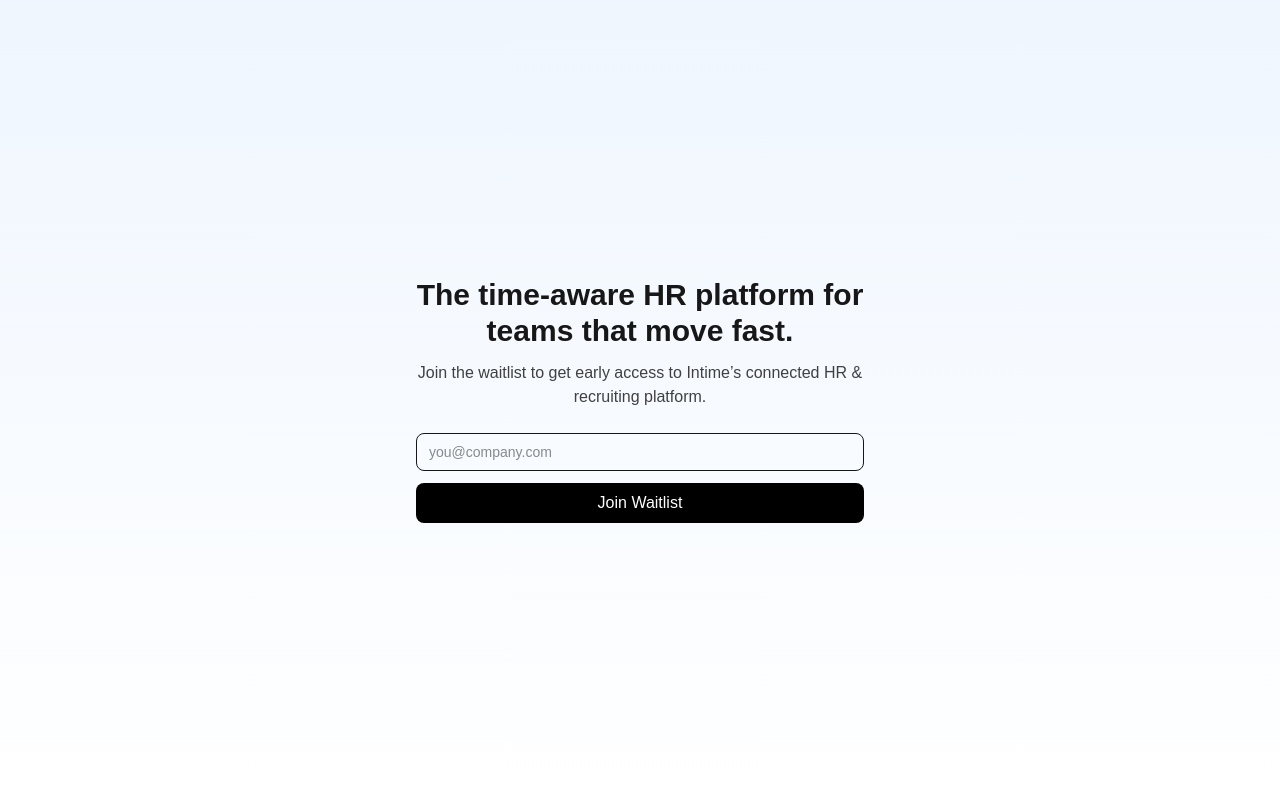
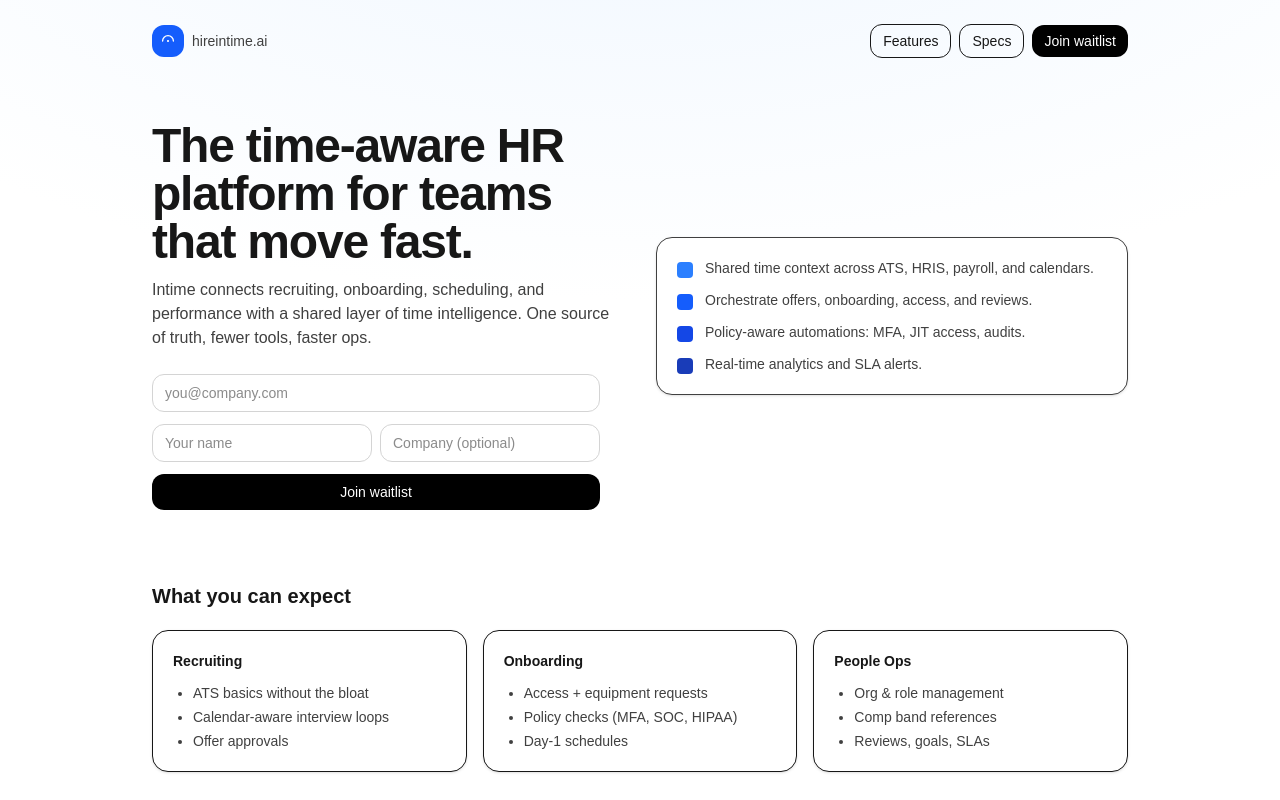
Before and after one commit to katherine-lowen/hireintime-landing, a Next.js app: page / in a window 1280 px wide. Shown: the top 800 px of the page. Built offline with nearby package versions, Linux system fonts and the light colour scheme; no server answers.

Commit message:
ui: simple on-brand single-file landing

```diff
--- a/app/page.tsx
+++ b/app/page.tsx
@@ -1,64 +1,125 @@
 "use client";
 import { useState } from "react";
 
+const ENDPOINT = process.env.NEXT_PUBLIC_FORM_ENDPOINT || "";
+
 export default function Page() {
-  const [status, setStatus] = useState("idle");
+  const [status, setStatus] = useState<"idle" | "loading" | "ok" | "error">("idle");
 
   async function handleSubmit(e: React.FormEvent<HTMLFormElement>) {
     e.preventDefault();
     setStatus("loading");
-
-    const formData = new FormData(e.currentTarget);
-    const data = Object.fromEntries(formData.entries());
+    const data = Object.fromEntries(new FormData(e.currentTarget).entries());
 
     try {
-      const res = await fetch("https://formspree.io/f/REPLACE_WITH_YOUR_CODE", {
+      const res = await fetch(ENDPOINT, {
         method: "POST",
         headers: { "Content-Type": "application/json" },
         body: JSON.stringify(data),
       });
-      if (!res.ok) throw new Error("Bad response");
+      if (!res.ok) throw new Error();
       setStatus("ok");
-      e.currentTarget.reset();
-    } catch (err) {
+      (e.currentTarget as HTMLFormElement).reset();
+    } catch {
       setStatus("error");
     }
   }
 
   return (
-    <main className="min-h-screen bg-gradient-to-b from-blue-50 to-white flex items-center justify-center px-4">
-      <div className="max-w-md w-full text-center">
-        <h1 className="text-3xl font-semibold mb-3">
+    <main className="min-h-screen bg-[radial-gradient(1000px_500px_at_50%_-200px,#eef6ff,white)]">
+      <div className="mx-auto max-w-5xl px-6">
+        {/* Header */}
+        <header className="flex items-center justify-between py-6">
+          <div className="flex items-center gap-2">
+            <div className="h-8 w-8 rounded-xl bg-blue-600 grid place-items-center">
+              <svg width="18" height="18" viewBox="0 0 40 40" fill="none">
+                <path d="M8 20a12 12 0 0 1 24 0" stroke="#fff" strokeWidth="3" strokeLinecap="round"/>
+                <circle cx="20" cy="20" r="2.4" fill="#fff"/>
+              </svg>
+            </div>
+            <span className="text-sm font-medium text-neutral-700">hireintime.ai</span>
+          </div>
+          <nav className="flex items-center gap-2 text-sm">
+            <a href="#features" className="rounded-xl border px-3 py-1.5 hover:bg-neutral-100">Features</a>
+            <a href="#specs" className="rounded-xl border px-3 py-1.5 hover:bg-neutral-100">Specs</a>
+            <a href="#cta" className="rounded-xl bg-black text-white px-3 py-1.5">Join waitlist</a>
+          </nav>
+        </header>
+
+        {/* Hero */}
+        <section className="py-10">
+          <div className="grid gap-8 md:grid-cols-2 items-center">
+            <div>
+              <h1 className="text-4xl md:text-5xl font-semibold tracking-tight">
                 The time-aware HR platform for teams that move fast.
               </h1>
-        <p className="text-neutral-700 mb-6">
-          Join the waitlist to get early access to Intime’s connected HR &
-          recruiting platform.
+              <p className="mt-3 text-neutral-700 max-w-prose">
+                Intime connects recruiting, onboarding, scheduling, and performance with a shared layer of time intelligence.
+                One source of truth, fewer tools, faster ops.
               </p>
+              <div id="cta" className="mt-6 max-w-md">
                 <form onSubmit={handleSubmit} className="space-y-3">
-          <input
-            name="email"
-            type="email"
-            required
-            placeholder="you@company.com"
-            className="w-full border rounded-lg px-3 py-2 text-sm"
-          />
-          <button
-            type="submit"
-            disabled={status === "loading"}
-            className="w-full bg-black text-white py-2 rounded-lg"
-          >
-            {status === "loading" ? "Submitting..." : "Join Waitlist"}
+                  <input name="email" type="email" required placeholder="you@company.com"
+                         className="w-full rounded-xl border border-neutral-300 px-3 py-2 text-sm outline-none focus:ring-2 focus:ring-blue-300"/>
+                  <div className="grid grid-cols-1 gap-2 sm:grid-cols-2">
+                    <input name="name" type="text" placeholder="Your name" className="w-full rounded-xl border border-neutral-300 px-3 py-2 text-sm"/>
+                    <input name="company" type="text" placeholder="Company (optional)" className="w-full rounded-xl border border-neutral-300 px-3 py-2 text-sm"/>
+                  </div>
+                  <button disabled={status==="loading"} className="w-full rounded-xl bg-black text-white py-2 text-sm">
+                    {status==="loading" ? "Submitting…" : "Join waitlist"}
                   </button>
-          {status === "ok" && (
-            <p className="text-sm text-green-600">Thanks! You’re on the list.</p>
-          )}
-          {status === "error" && (
-            <p className="text-sm text-red-600">
-              Something went wrong. Try again.
-            </p>
-          )}
+                  {status==="ok" && <p className="text-xs text-green-700">Thanks! You’re on the list.</p>}
+                  {status==="error" && <p className="text-xs text-red-700">Something went wrong. Try again.</p>}
+                  {!ENDPOINT && <p className="text-xs text-amber-700">Set NEXT_PUBLIC_FORM_ENDPOINT to enable submissions.</p>}
                 </form>
+              </div>
+            </div>
+
+            <div className="rounded-2xl border bg-white p-5 shadow-sm text-sm text-neutral-700">
+              <ul className="space-y-3">
+                <li className="flex gap-3"><span className="mt-1 h-4 w-4 rounded bg-blue-500 inline-block" /> Shared time context across ATS, HRIS, payroll, and calendars.</li>
+                <li className="flex gap-3"><span className="mt-1 h-4 w-4 rounded bg-blue-600 inline-block" /> Orchestrate offers, onboarding, access, and reviews.</li>
+                <li className="flex gap-3"><span className="mt-1 h-4 w-4 rounded bg-blue-700 inline-block" /> Policy-aware automations: MFA, JIT access, audits.</li>
+                <li className="flex gap-3"><span className="mt-1 h-4 w-4 rounded bg-blue-800 inline-block" /> Real-time analytics and SLA alerts.</li>
+              </ul>
+            </div>
+          </div>
+        </section>
+
+        {/* Features */}
+        <section id="features" className="py-8">
+          <h2 className="text-xl font-semibold">What you can expect</h2>
+          <div className="mt-5 grid gap-4 md:grid-cols-3">
+            {[
+              { t: "Recruiting", b: ["ATS basics without the bloat", "Calendar-aware interview loops", "Offer approvals"] },
+              { t: "Onboarding", b: ["Access + equipment requests", "Policy checks (MFA, SOC, HIPAA)", "Day-1 schedules"] },
+              { t: "People Ops", b: ["Org & role management", "Comp band references", "Reviews, goals, SLAs"] },
+            ].map(({ t, b }) => (
+              <div key={t} className="rounded-2xl border bg-white p-5 shadow-sm">
+                <h3 className="text-sm font-semibold">{t}</h3>
+                <ul className="mt-3 list-disc space-y-1 pl-5 text-sm text-neutral-700">
+                  {b.map((x) => <li key={x}>{x}</li>)}
+                </ul>
+              </div>
+            ))}
+          </div>
+        </section>
+
+        {/* Specs */}
+        <section id="specs" className="py-8">
+          <h2 className="text-xl font-semibold">Technical specs</h2>
+          <ul className="mt-3 list-disc space-y-2 pl-6 text-sm text-neutral-700">
+            <li>API-first design with granular permissions</li>
+            <li>Calendar & directory integrations (Google, O365, Okta, Entra)</li>
+            <li>Audit-friendly event log and workflow engine</li>
+            <li>Exportable data and webhooks</li>
+          </ul>
+        </section>
+
+        {/* Footer */}
+        <footer className="mt-10 border-t py-8 text-sm text-neutral-600">
+          © {new Date().getFullYear()} Intime • <a className="underline" href="mailto:hello@hireintime.ai">hello@hireintime.ai</a>
+        </footer>
       </div>
     </main>
   );
```
Lines whose indentation alone changed are shown as unchanged.
